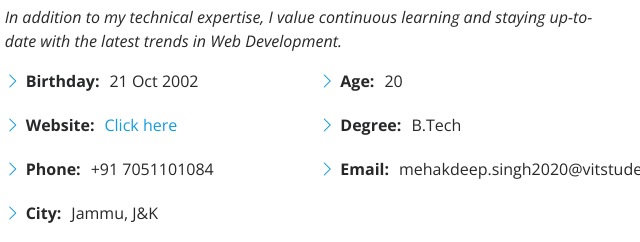
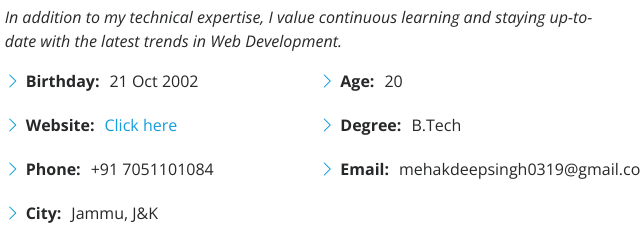
Before and after one commit to Mehakdeep123/PORTFOLIO, a plain HTML site: page index.html in a window 1280 px wide. Shown: the part 1171-1413 px from the top of the page, 640-1280 px from the left. Drawn offline with nearby package versions, Linux system fonts and the light colour scheme.

Commit message:
Update index.html

```diff
--- a/index.html
+++ b/index.html
@@ -130,7 +130,7 @@
                   <li><i class="bi bi-chevron-right"></i> <strong>Age:</strong> <span>20</span></li>
                   <li><i class="bi bi-chevron-right"></i> <strong>Degree:</strong> <span>B.Tech</span></li>
                   <li><i class="bi bi-chevron-right"></i> <strong>Email:</strong>
-                    <span>mehakdeep.singh2020@vitstudent.ac.in</span>
+                    <span>mehakdeepsingh0319@gmail.com</span>
                   </li>
                 </ul>
               </div>
```
